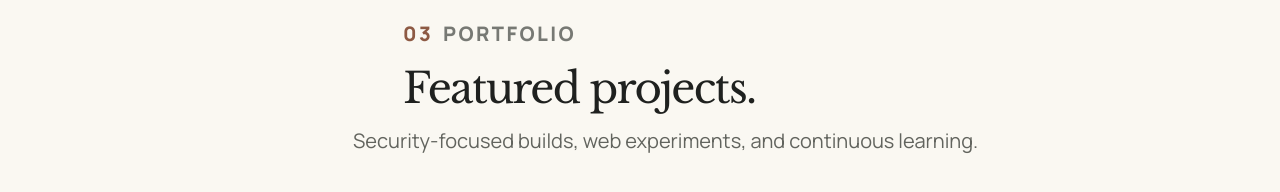
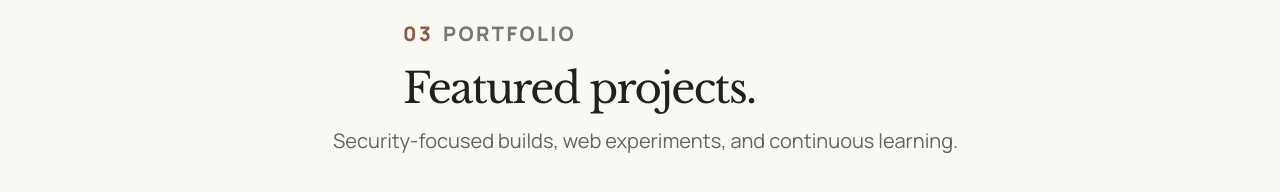
Before and after one commit to avinashk08408/Avinash-portfolio, a React (Vite) app: page / in a window 1280 px wide. Shown: the part 2400-2592 px from the top of the page. Built offline with nearby package versions, Linux system fonts and the light colour scheme; grey boxes are pictures that could not be loaded; a web font is replaced by a local one.

Commit message:
Update Projects.css

```diff
--- a/src/components/Projects/Projects.css
+++ b/src/components/Projects/Projects.css
@@ -192,7 +192,7 @@
 /* Move only the Projects description one tab left. */
 
 .projects-carousel-intro {
-  transform: translateX(-50px);
+  transform: translateX(-70px);
 }
 
 @media (max-width: 640px) {
```
